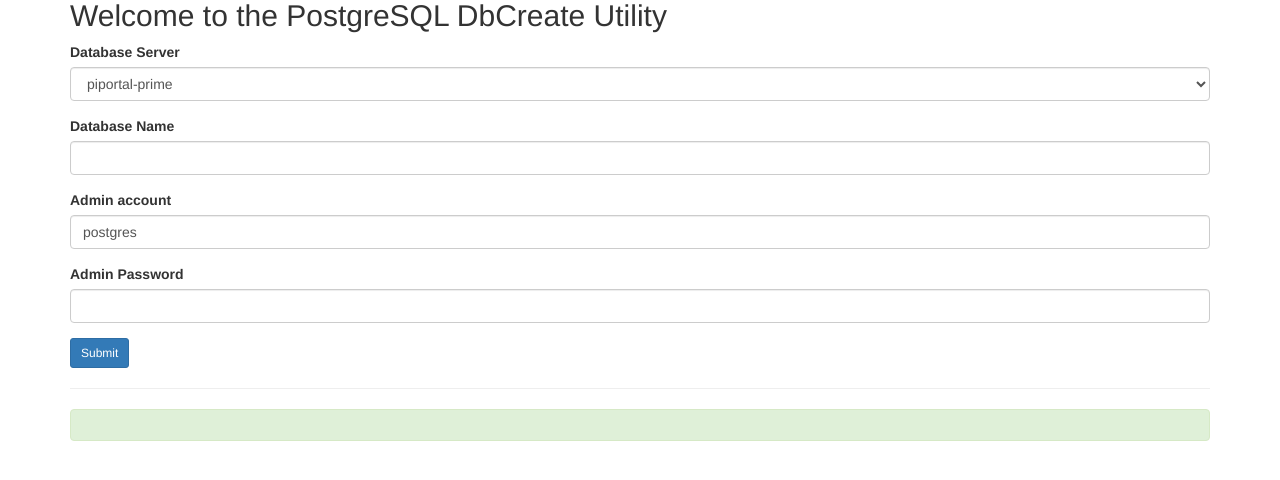
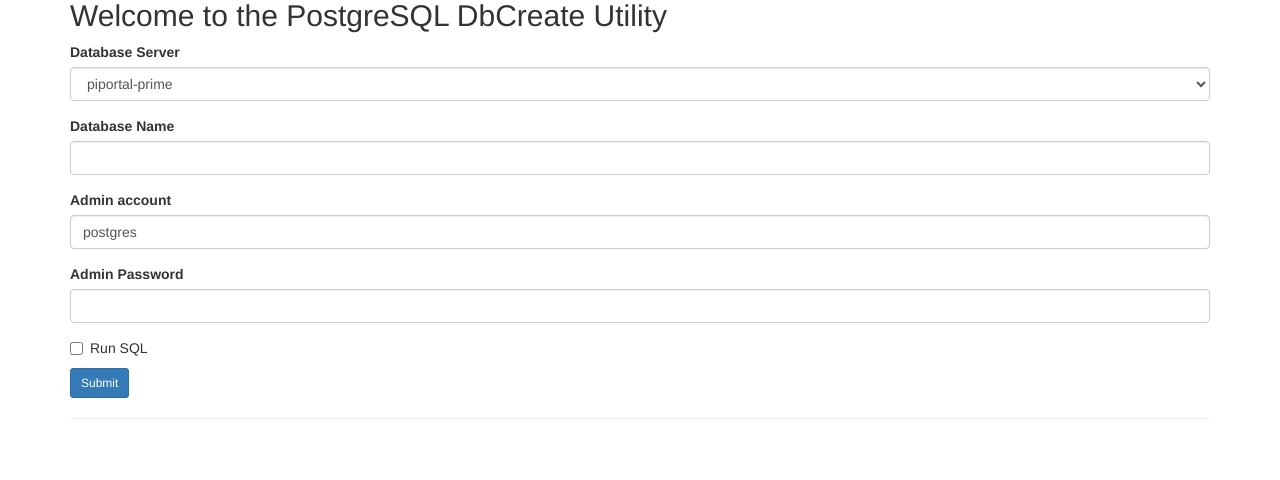
Before and after one commit to JGroverND/nd_flask_pg_maint, a Flask app: page /dbcreate in a window 1280 px wide. Shown: the part 21-501 px from the top of the page. Run offline with Flask 2, Linux system fonts and the light colour scheme; some libraries are stand-ins or nearby versions.

Commit message:
Check for existing objects Added checkbox to actually run sql, otherwise display it on page

```diff
--- a/app.py
+++ b/app.py
@@ -4,7 +4,7 @@ from flask_wtf import FlaskForm
 import psycopg2
 import random
 import string
-from wtforms import StringField, PasswordField, SelectField
+from wtforms import StringField, PasswordField, SelectField, BooleanField
 from wtforms.validators import InputRequired, NumberRange
 
 app = Flask(__name__)
@@ -20,24 +20,28 @@ class DbCreateForm(FlaskForm):
     dbName = StringField('Database Name',  validators=[InputRequired()])
     dbAdmin = StringField('Admin account', default='postgres', validators=[InputRequired()])
     dbAdminPW = PasswordField('Admin Password', validators=[InputRequired()])
-
+    dbRunSQL = BooleanField('Run SQL')
 
 @app.route('/')
 def index():
-    '''
+    """
     Nothing to see here- go straight to dbcreate
     :return: None
-    '''
+    """
     return redirect(url_for('dbcreate'))
 
 
 @app.route('/dbcreate', methods=['GET', 'POST'])
 def dbcreate():
-    '''
+    """
     Create postgres database on requested instance using supplied credentials
     :return: None
-    '''
+    """
     form = DbCreateForm()
+    sql = list()
+    secret = list()
+    errors = False
+
     form.dbServer.choices = [(0, 'piportal-prime'), (1, 'piportal-prod'), (2, 'rds-pg-rails-dev'),
                              (3, 'rds-postgres-rails-test'), (4, 'rds-postgres-rails-prod'),
                              (5, 'rds-postgres-launchpad')]
@@ -48,76 +52,105 @@ def dbcreate():
         rds_db = form.dbName.data
         rds_admin= form.dbAdmin.data
         rds_password = form.dbAdminPW.data
-
-        try:
-            conn = psycopg2.connect(dbname='postgres', host=rds_fqdn, user=rds_admin, password=rds_password)
-        except psycopg2.OperationalError:
-            flash('FAIL: bad login information for postgres database {}'.format(rds_fqdn))
-            return render_template('dbcreate.html', form=form)
-
         new_owner = form.dbName.data + '_owner'
         new_user = form.dbName.data + '_user'
         po = pw_gen(16)
         pu = pw_gen(16)
 
-        # create accounts
-        conn.autocommit = True
-        cur = conn.cursor()
+        try:
+            conn = psycopg2.connect(dbname='postgres', host=rds_fqdn, user=rds_admin, password=rds_password)
+            conn.autocommit = True
+            cur = conn.cursor()
+        except psycopg2.Error as err:
+            flash(err)
+            return render_template('dbcreate.html', form=form)
 
-        s = []
-        s.append('CREATE ROLE {} WITH LOGIN   NOSUPERUSER NOCREATEROLE CREATEDB INHERIT NOREPLICATION CONNECTION LIMIT -1 PASSWORD \'{}\';'.format(new_owner, po))
-        s.append('CREATE ROLE {} WITH LOGIN   NOSUPERUSER NOCREATEROLE INHERIT NOREPLICATION CONNECTION LIMIT -1 PASSWORD \'{}\';'.format(new_user, pu))
-        s.append('CREATE ROLE {}_reader WITH NOLOGIN NOSUPERUSER NOCREATEROLE INHERIT NOREPLICATION CONNECTION LIMIT -1;'.format(rds_db))
-        s.append('CREATE ROLE {}_writer WITH NOLOGIN NOSUPERUSER NOCREATEROLE INHERIT NOREPLICATION CONNECTION LIMIT -1;'.format(rds_db))
-        s.append('GRANT {} to {};'.format(new_owner, rds_admin))
-        s.append('GRANT {}_reader to {};'.format(rds_db, new_user))
-        s.append('GRANT {}_writer to {};'.format(rds_db, new_user))
-        s.append ('CREATE DATABASE {} WITH OWNER = {} ENCODING = \'UTF8\' CONNECTION LIMIT = -1;'.format(rds_db, new_owner))
+        sql.append('SELECT 1 FROM pg_database WHERE datname=\'{}\''.format(rds_db))
+        sql.append('SELECT 1 FROM pg_roles WHERE rolname=\'{}\''.format(new_owner))
+        sql.append('SELECT 1 FROM pg_roles WHERE rolname=\'{}\''.format(new_user))
+        sql.append('SELECT 1 FROM pg_roles WHERE rolname=\'{}_reader\''.format(rds_db))
+        sql.append('SELECT 1 FROM pg_roles WHERE rolname=\'{}_writer\''.format(rds_db))
 
-        for i in range(0, len(s)):
+        for i in range(0, len(sql)):
             try:
-                cur.execute(s[i])
-            except psycopg2.ProgrammingError:
-                flash('FAIL: {}'.format(s[i]))
-        '''
+                cur.execute(sql[i])
+                if cur.fetchone():
+                    errors = True
+                    flash('requested object {} already exists'.format(sql[i].split('=')[1]))
+            except psycopg2.Error as err:
+                flash(err)
+
+        if errors:
+            return render_template('dbcreate.html', form=form)
+
+        sql.clear()
+        sql.append('CREATE ROLE {} WITH LOGIN   NOSUPERUSER NOCREATEROLE CREATEDB INHERIT NOREPLICATION CONNECTION LIMIT -1 PASSWORD \'{}\';'.format(new_owner, po))
+        sql.append('CREATE ROLE {} WITH LOGIN   NOSUPERUSER NOCREATEROLE INHERIT NOREPLICATION CONNECTION LIMIT -1 PASSWORD \'{}\';'.format(new_user, pu))
+        sql.append('CREATE ROLE {}_reader WITH NOLOGIN NOSUPERUSER NOCREATEROLE INHERIT NOREPLICATION CONNECTION LIMIT -1;'.format(rds_db))
+        sql.append('CREATE ROLE {}_writer WITH NOLOGIN NOSUPERUSER NOCREATEROLE INHERIT NOREPLICATION CONNECTION LIMIT -1;'.format(rds_db))
+        sql.append('GRANT {} to {};'.format(new_owner, rds_admin))
+        sql.append('GRANT {}_reader to {};'.format(rds_db, new_user))
+        sql.append('GRANT {}_writer to {};'.format(rds_db, new_user))
+        sql.append ('CREATE DATABASE {} WITH OWNER = {} ENCODING = \'UTF8\' CONNECTION LIMIT = -1;'.format(rds_db, new_owner))
+
+        for i in range(0, len(sql)):
+            if form.dbRunSQL.data:
+                try:
+                    cur.execute(sql[i])
+                except psycopg2.Error as err:
+                    flash(err)
+            else:
+                secret.append(sql[i])
+
+        """
         The program needs to connect to the new database for the next set of grants
-        '''
+        """
         cur.close()
         conn.close()
 
-        try:
-            conn = psycopg2.connect(dbname=rds_db, host=rds_fqdn, user=rds_admin, password=rds_password)
-        except:
-            flash('FAIL: bad login information for {} on {}'.format(rds_db, rds_fqdn))
-            return render_template('dbcreate.html', form=form)
+        if form.dbRunSQL.data:
+            try:
+                conn = psycopg2.connect(dbname=rds_db, host=rds_fqdn, user=rds_admin, password=rds_password)
+                conn.autocommit = True
+                cur = conn.cursor()
+            except psycopg2.Error as err:
+                flash(err)
+                return render_template('dbcreate.html', form=form)
+        else:
+            secret.append('\connect {}'.format(rds_db))
 
-        conn.autocommit = True
-        cur = conn.cursor()
+        sql.clear()
+        sql.append('grant select on all tables in schema public to {}_reader;'.format(rds_db))
+        sql.append('grant select, insert, update, delete on all tables in schema public to {}_writer;'.format(rds_db))
 
-        s = []
-        s.append('grant select on all tables in schema public to {}_reader;'.format(rds_db))
-        s.append('grant select, insert, update, delete on all tables in schema public to {}_writer;'.format(rds_db))
-
-        for i in range(0, len(s)):
-            try:
-                cur.execute(s[i])
-            except psycopg2.ProgrammingError:
-                flash('FAIL: {}'.format(s[i]))
+        for i in range(0, len(sql)):
+            if form.dbRunSQL.data:
+                try:
+                    cur.execute(sql[i])
+                except psycopg2.Error as err:
+                    flash(err)
+            else:
+                secret.append(sql[i])
 
         cur.close()
         conn.close()
 
-        flash('server: {}'.format(rds_fqdn))
-        flash('database: {}'.format(rds_db))
-        flash('owner: {}'.format(new_owner))
-        flash('owner password: {}'.format(po))
-        flash('user: {}'.format(new_user))
-        flash('user password: {}'.format(pu))
+        secret.append('-- server: {}'.format(rds_fqdn))
+        secret.append('-- database: {}'.format(rds_db))
+        secret.append('-- owner: {}'.format(new_owner))
+        secret.append('-- owner password: {}'.format(po))
+        secret.append('-- user: {}'.format(new_user))
+        secret.append('-- user password: {}'.format(pu))
 
-    return render_template('dbcreate.html', form=form)
+    return render_template('dbcreate.html', form=form, secret=secret)
 
 
 def pw_gen(l):
+    """
+    Generate a password of l length
+    :param l: integer, length of password
+    :return: p a string of random characters of lenth l
+    """
     c = string.ascii_letters + string.digits
     p = ""
     try:
--- a/templates/dbcreate.html
+++ b/templates/dbcreate.html
@@ -14,6 +14,7 @@ DB Create
             {{ wtf.form_field(form.dbName) }}
             {{ wtf.form_field(form.dbAdmin) }}
             {{ wtf.form_field(form.dbAdminPW) }}
+            {{ wtf.form_field(form.dbRunSQL) }}
             <button class="btn btn-sm btn-primary" type="submit">Submit</button>
         </form>
     </div> <!-- /container -->
@@ -23,19 +24,19 @@ DB Create
     <div class="container">
         {% with messages = get_flashed_messages() %}
             {% if messages %}
-            <div class="alert alert-info" role="alert">
+            <div class="alert alert-danger" role="alert">
                 {% for message in messages %}
                 {{ message }}</br>
                 {% endfor %}
             </div>
             {% endif %}
         {% endwith %}
-
+        {% if secret %}
             <div class="alert alert-success" role="alert">
-                {% for i in s %}
+                {% for i in secret %}
                 {{ i }}</br>
                 {% endfor %}
             </div>
-
+        {% endif %}
     </div>
 {% endblock %}
```
